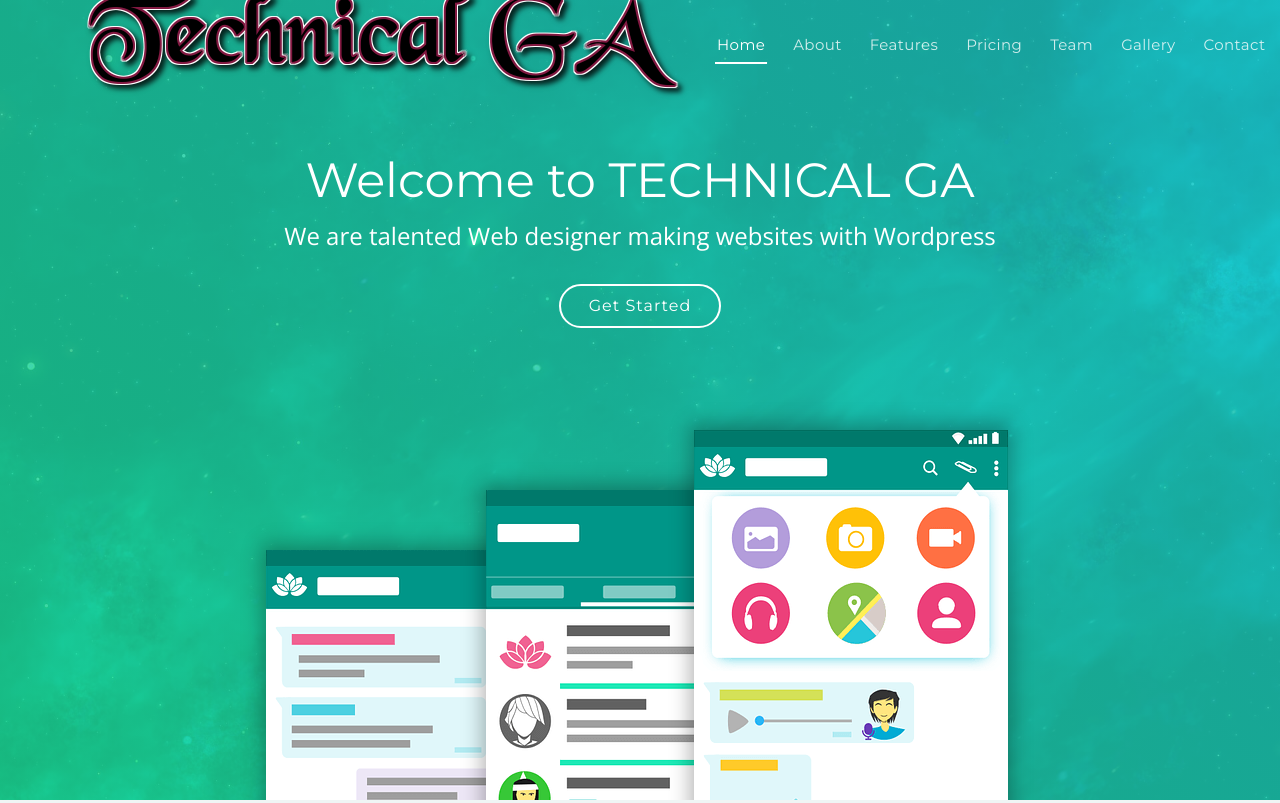
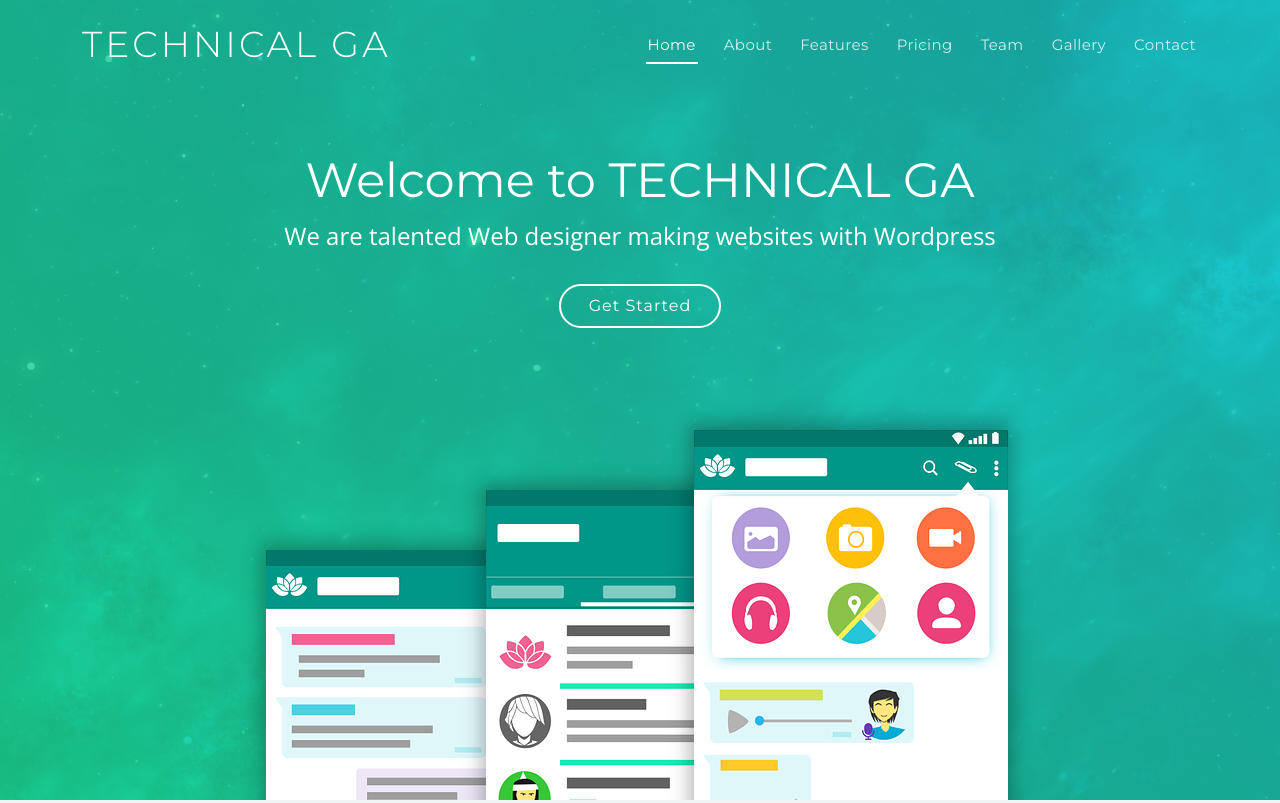
Before and after one commit to technicalga/technicalga, a plain HTML site: page index.html in a window 1280 px wide. Shown: the top 803 px of the page. Drawn offline with nearby package versions, Linux system fonts and the light colour scheme.

Commit message:
Update index.html

```diff
--- a/index.html
+++ b/index.html
@@ -35,8 +35,10 @@
     <div class="container d-flex justify-content-between align-items-center">
 
       <div id="logo">
+        <h1><a href="index.html">TECHNICAL GA</a></h1>
+        <!-- Uncomment below if you prefer to use an image logo -->
 
-         <a href="index.html"><img src="assets/img/logo.png" alt=""></a>
+         <!--- <a href="index.html"><img src="assets/img/logo.png" alt=""></a>--->
       </div>
 
       <nav id="navbar" class="navbar">
```
